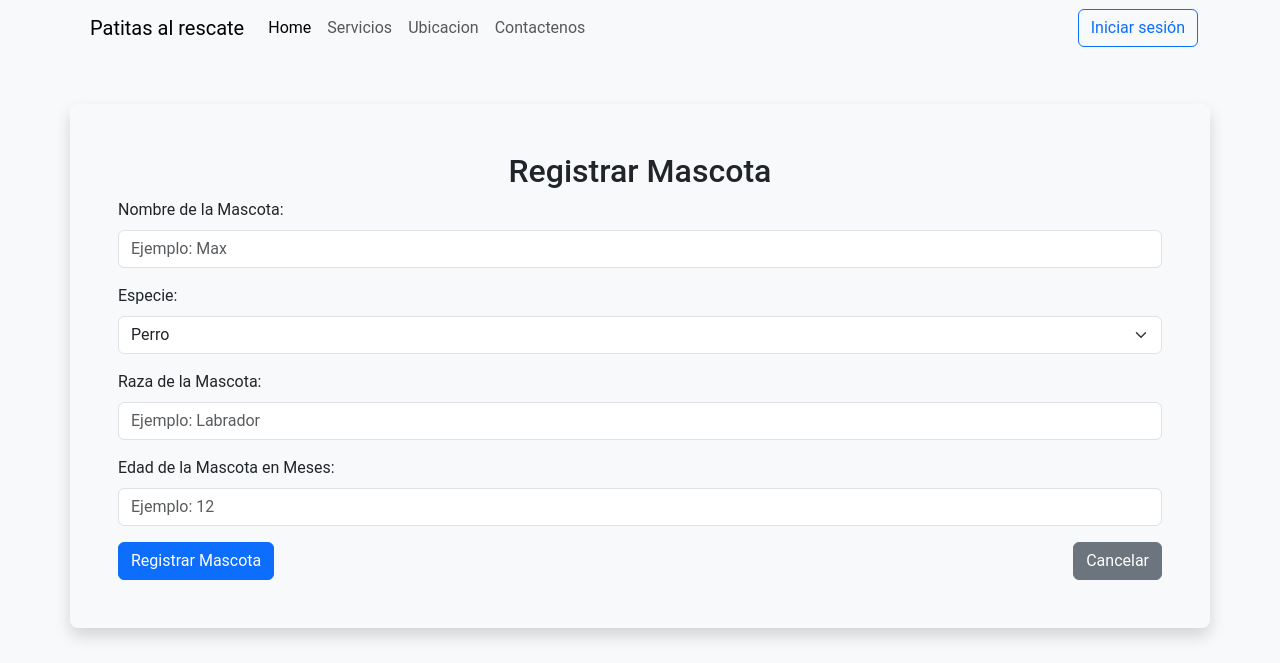
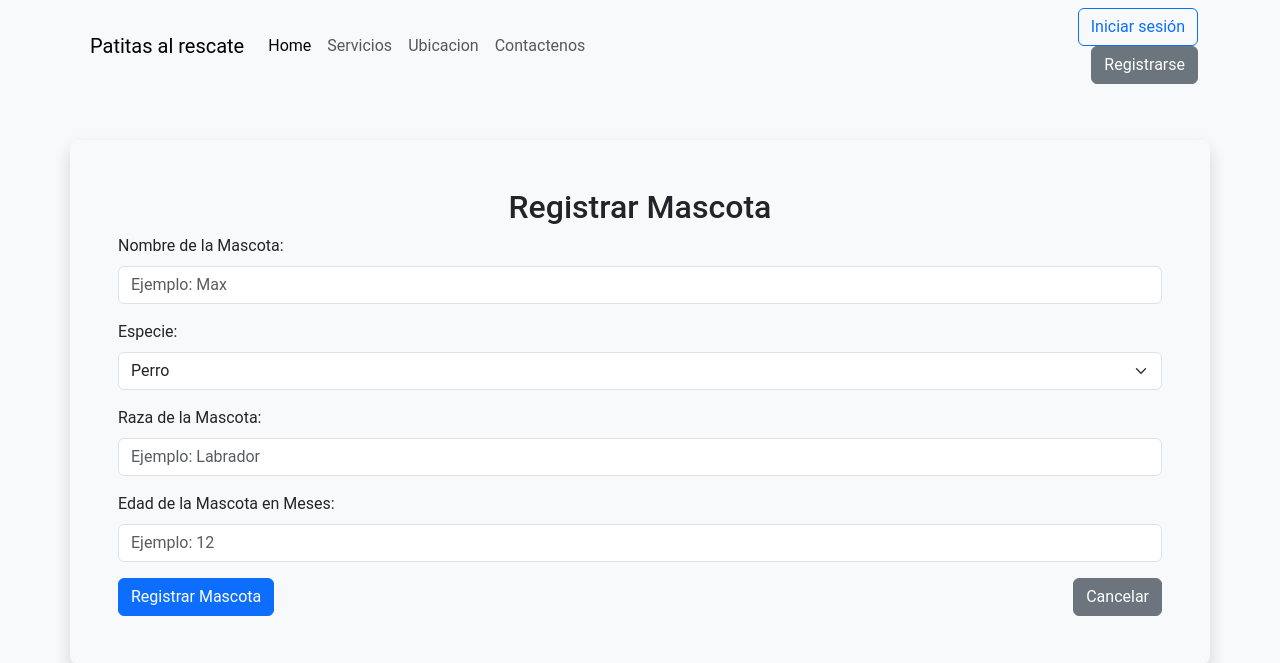
Before and after one commit to AndrjsM/sc502-1c2025-grupo1, a PHP site: page /agregarMascota.php in a window 1280 px wide. Shown: the top 663 px of the page. Run offline with PHP 8.4, Linux system fonts and the light colour scheme; some libraries are stand-ins or nearby versions.

Commit message:
Daniel
Se añade botón de registrarse a la par del login

```diff
--- a/header.php
+++ b/header.php
@@ -18,8 +18,8 @@ error_log("Nombre del cliente: " . $nombre);
                 <button class="navbar-toggler" type="button" data-bs-toggle="collapse" data-bs-target="#navbarsExample07" aria-controls="navbarsExample07" aria-expanded="false" aria-label="Toggle navigation">
                     <span class="navbar-toggler-icon"></span>
                 </button>
-                <a class="navbar-brand ms-2" href="home.php"> <!-- Enlace del logo corregido -->
-                    <!--<img src="logo.png" alt="Logo" style="width: 30px; height: 30px;">-->
+                <a class="navbar-brand ms-2" href="home.php">
+                    <!-- <img src="logo.png" alt="Logo" style="width: 30px; height: 30px;"> -->
                     Patitas al rescate
                 </a>
             </div>
@@ -37,12 +37,14 @@ error_log("Nombre del cliente: " . $nombre);
                     </div>
                 <?php else: ?>
                     <a href="login.php" type="button" class="btn btn-outline-primary">Iniciar sesión</a>
+                    <a href="registro.php" type="button" class="btn btn-secondary ms-2">Registrarse</a>
                 <?php endif; ?>
             </div>
+
             <div class="collapse navbar-collapse" id="navbarsExample07">
                 <ul class="navbar-nav me-auto mb-2 mb-lg-0">
                     <li class="nav-item">
-                        <a class="nav-link active" aria-current="page" href="home.php">Home</a> <!-- Enlace "Home" corregido -->
+                        <a class="nav-link active" aria-current="page" href="home.php">Home</a>
                     </li>
                     <li class="nav-item">
                         <a class="nav-link" href="servicios.php">Servicios</a>
@@ -54,6 +56,7 @@ error_log("Nombre del cliente: " . $nombre);
                         <a class="nav-link" href="contactenos.php">Contactenos</a>
                     </li>
                 </ul>
+
                 <div class="col-md-3 text-end d-none d-lg-block">
                     <?php if ($clienteLogueado): ?>
                         <div class="dropdown text-end">
@@ -67,6 +70,7 @@ error_log("Nombre del cliente: " . $nombre);
                         </div>
                     <?php else: ?>
                         <a href="login.php" type="button" class="btn btn-outline-primary">Iniciar sesión</a>
+                        <a href="registro.php" type="button" class="btn btn-secondary ms-2">Registrarse</a>
                     <?php endif; ?>
                 </div>
             </div>
```
